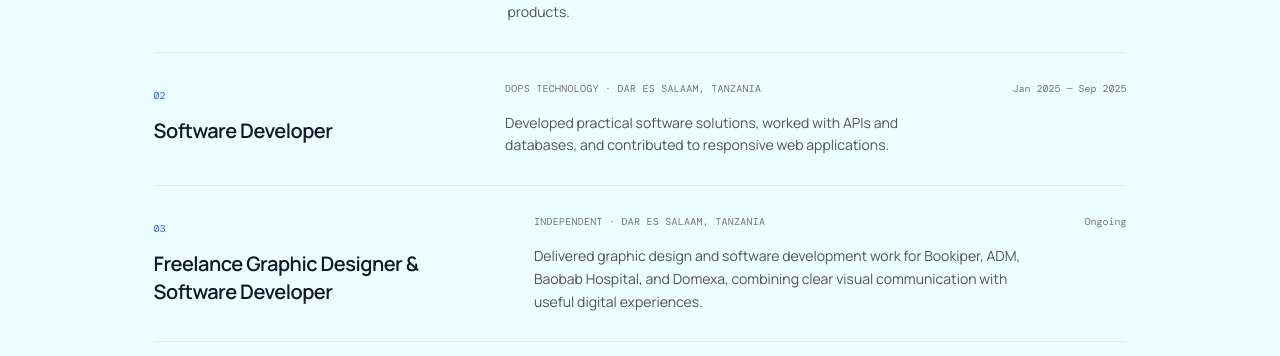
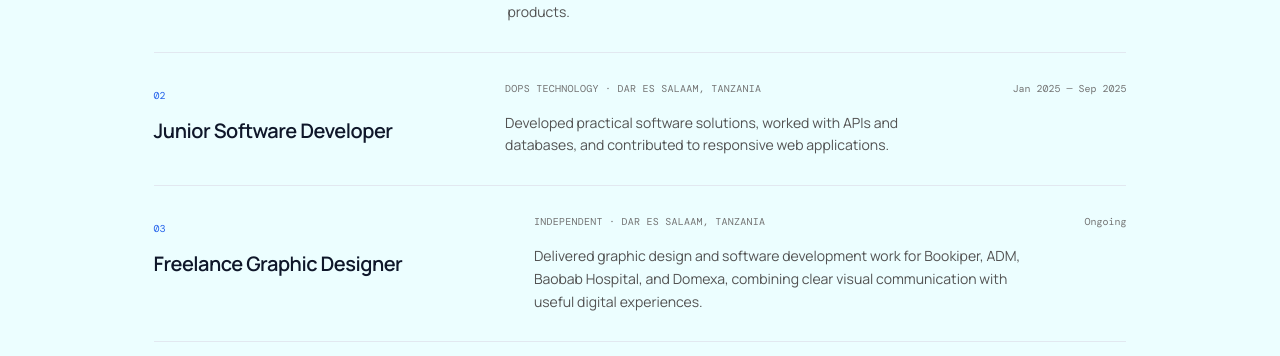
Before and after one commit to ByteMeLol/nelson-portfolio, a React (Vite) app: page / in a window 1280 px wide. Shown: the part 2130-2486 px from the top of the page. Built offline with nearby package versions, Linux system fonts and the light colour scheme.

Commit message:
the best

```diff
--- a/src/App.jsx
+++ b/src/App.jsx
@@ -29,8 +29,8 @@ const projects = [
 
 const experience = [
   ['Junior Software Developer', 'Heavsof Limited · Dar es Salaam, Tanzania', 'Aug 2025 — Present', 'Building and maintaining software solutions, contributing to frontend and backend development, and working with a team to deliver reliable digital products.'],
-  ['Software Developer', 'DOPS Technology · Dar es Salaam, Tanzania', 'Jan 2025 — Sep 2025', 'Developed practical software solutions, worked with APIs and databases, and contributed to responsive web applications.'],
-  ['Freelance Graphic Designer & Software Developer', 'Independent · Dar es Salaam, Tanzania', 'Ongoing', 'Delivered graphic design and software development work for Bookiper, ADM, Baobab Hospital, and Domexa, combining clear visual communication with useful digital experiences.'],
+  ['Junior Software Developer', 'DOPS Technology · Dar es Salaam, Tanzania', 'Jan 2025 — Sep 2025', 'Developed practical software solutions, worked with APIs and databases, and contributed to responsive web applications.'],
+  ['Freelance Graphic Designer', 'Independent · Dar es Salaam, Tanzania', 'Ongoing', 'Delivered graphic design and software development work for Bookiper, ADM, Baobab Hospital, and Domexa, combining clear visual communication with useful digital experiences.'],
 ]
 
 const Arrow = () => <span aria-hidden="true" className="text-lg leading-none text-brand">↗</span>
```
